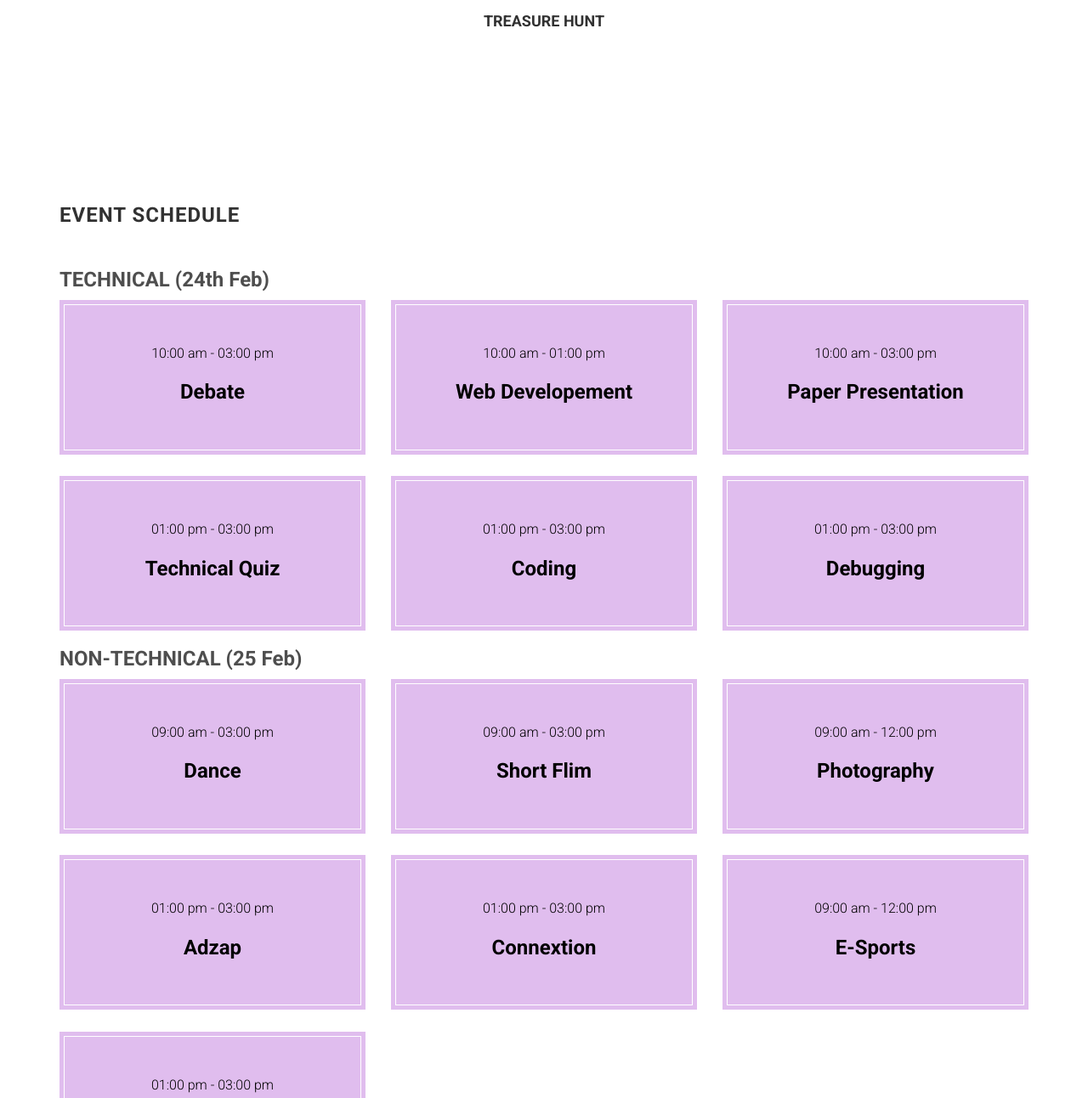
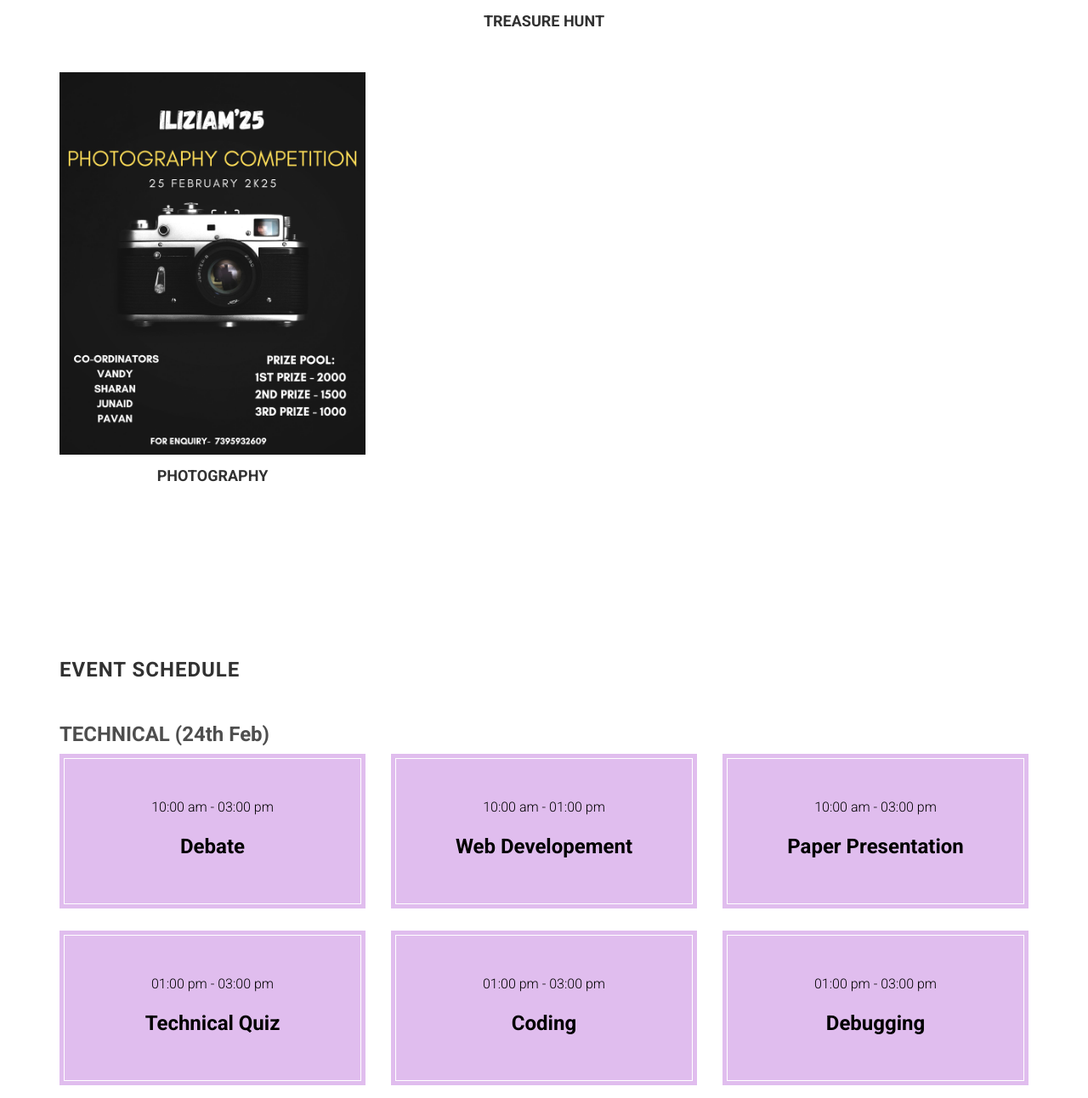
Before and after one commit to Vigneshwaran1725/Iliziam-25, a website: page index.html in a window 1280 px wide. Shown: the part 4500-5792 px from the top of the page at 85% size. Drawn offline with Linux system fonts and the light colour scheme; files whose address does not match are found by name.

Commit message:
Fix Poster

```diff
--- a/index.html
+++ b/index.html
@@ -313,6 +313,16 @@
                     </div>
                 </div>
             </div>
+            <div class="row">
+                <div class="col-md-4">
+                    <div class="speaker">
+                        <figure>
+                            <img alt="" class="img-responsive center-block" src="assets/images/speakers/Photography.jpg" width="500" height="776">
+                        </figure>
+                        <h4>Photography</h4>
+                    </div>
+                </div>
+            </div>
         </div>
     </section>
 
@@ -420,7 +430,7 @@
                             <div class="time">
                                 <time datetime="10:00">01:00 pm</time> - <time datetime="22:00">03:00 pm</time>
                             </div>
-                            <h3>Connextion</h3>
+                            <h3>Connexions</h3>
                         </div>
                     </div>
                     <div class="col-md-4 col-sm-6">
```
Also changed, not shown: assets/images/speakers/Photography.jpg (added).
